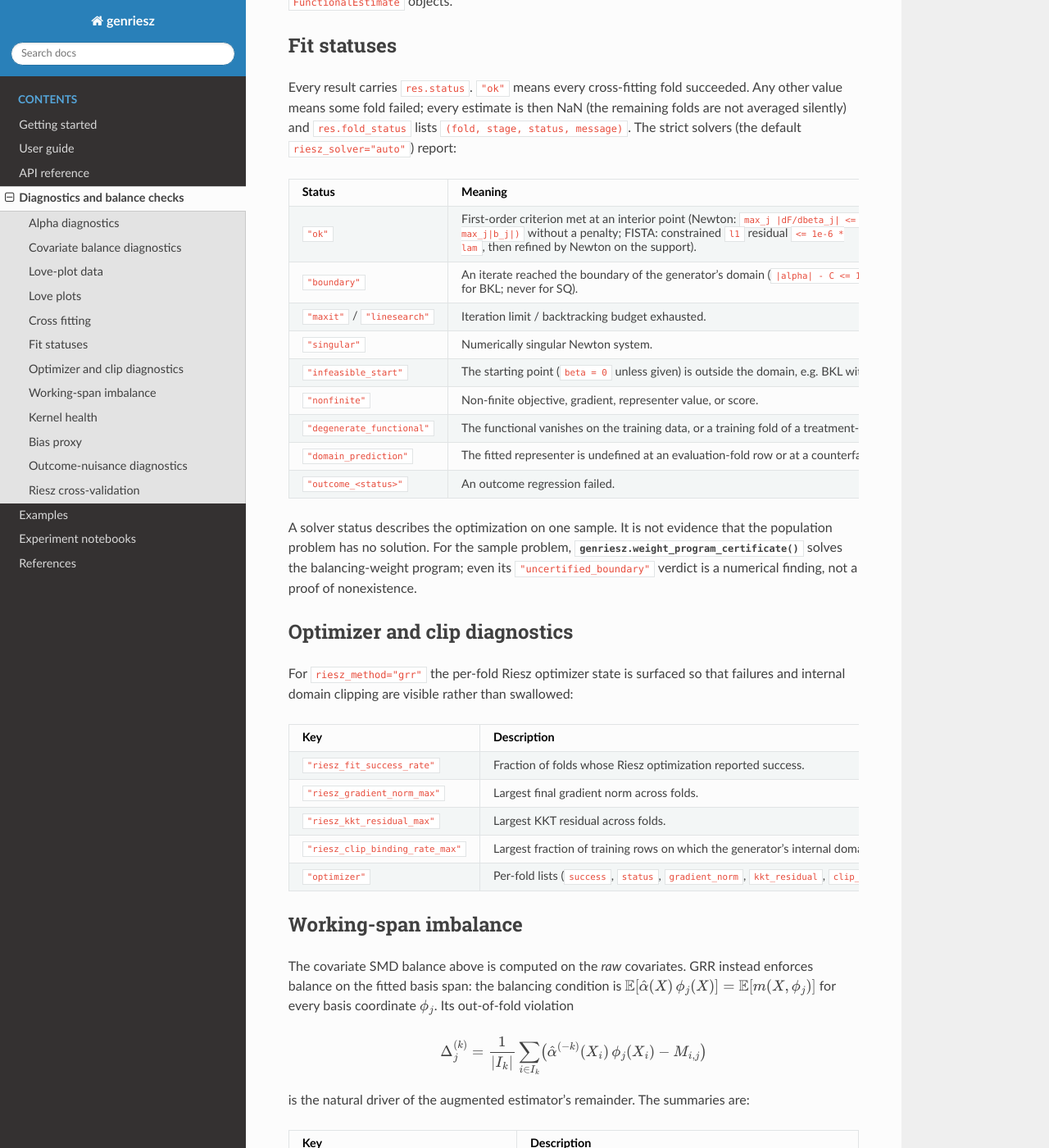
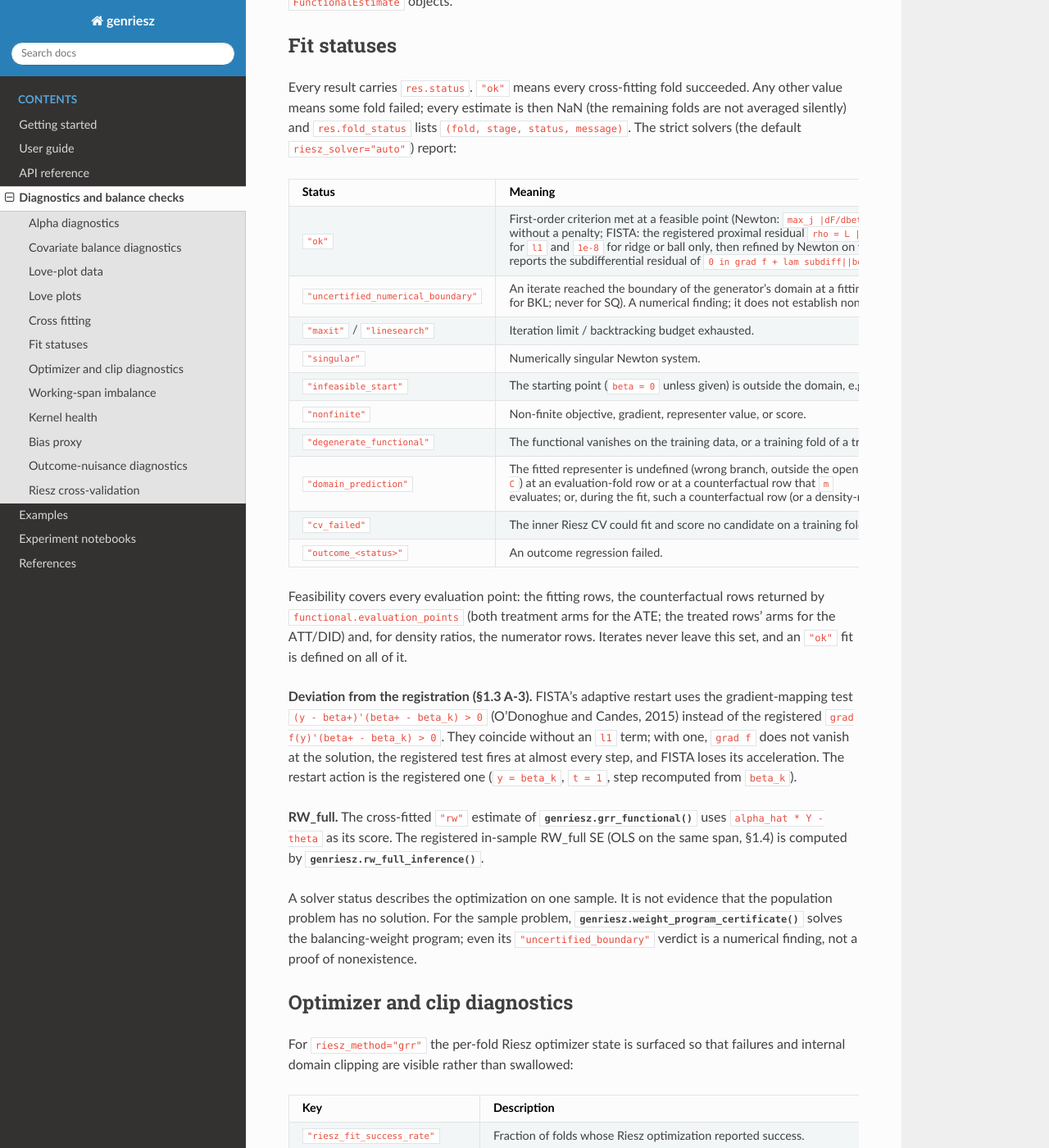
Before and after one commit to MasaKat0/genriesz, a Sphinx documentation site: the page built from docs/diagnostics.rst, in a window 1280 px wide and 1400 px high, scrolled down 2536 px. Shown: the whole window at 82% size. Built offline with Sphinx 7.4.7 and the Read the Docs theme 3.1.0, drawn with Linux system fonts in a browser that asks for light colours.

Commit message:
docs: レビュー対応（ステータス名、全評価点の実行可能性、近接勾配残差、restart の逸脱、RW_full、riesz_alpha_ref）
Co-Authored-By: Claude Opus 5.5 (1M context) <noreply@anthropic.com>

```diff
--- a/docs/api.rst
+++ b/docs/api.rst
@@ -9,6 +9,7 @@ Core estimation
 .. autofunction:: genriesz.grr_att
 .. autofunction:: genriesz.grr_did
 .. autofunction:: genriesz.grr_ame
+.. autofunction:: genriesz.rw_full_inference
 
 Functionals
 -----------
@@ -120,7 +121,7 @@ Arbitrary loss-link pairs
 
 .. autoclass:: genriesz.GRRGeneralLink
    :members: fit, objective, gradient, hessian, tangent_imbalance, regressor_imbalance,
-             predict_alpha
+             predict_alpha, classify, domain_mask
 .. autoclass:: genriesz.GeneralLinkFitResult
 
 Sample weight program
--- a/docs/diagnostics.rst
+++ b/docs/diagnostics.rst
@@ -148,13 +148,19 @@ succeeded. Any other value means some fold failed; every estimate is then NaN
    * - Status
      - Meaning
    * - ``"ok"``
-     - First-order criterion met at an interior point (Newton:
+     - First-order criterion met at a feasible point (Newton:
        ``max_j |dF/dbeta_j| <= 1e-10``, scaled by ``max(1, max_j|b_j|)`` without
-       a penalty; FISTA: constrained ``l1`` residual ``<= 1e-6 * lam``, then
-       refined by Newton on the support).
-   * - ``"boundary"``
-     - An iterate reached the boundary of the generator's domain
-       (``|alpha| - C <= 1e-8``; also ``s v >= -1e-12`` for BKL; never for SQ).
+       a penalty; FISTA: the registered proximal residual
+       ``rho = L ||beta - prox_{h/L}(beta - grad f(beta)/L)||_inf`` at most
+       ``1e-6 * lam`` for ``l1`` and ``1e-8`` for ridge or ball only, then
+       refined by Newton on the support). ``fit_result.kkt_residual`` reports
+       the subdifferential residual of
+       ``0 in grad f + lam subdiff||beta||_1 + N_B(beta)`` and
+       ``fit_result.prox_residual`` reports ``rho``.
+   * - ``"uncertified_numerical_boundary"``
+     - An iterate reached the boundary of the generator's domain at a fitting
+       row (``|alpha| - C <= 1e-8``; also ``s v >= -1e-12`` for BKL; never for
+       SQ). A numerical finding; it does not establish nonexistence.
    * - ``"maxit"`` / ``"linesearch"``
      - Iteration limit / backtracking budget exhausted.
    * - ``"singular"``
@@ -168,10 +174,33 @@ succeeded. Any other value means some fold failed; every estimate is then NaN
      - The functional vanishes on the training data, or a training fold of a
        treatment-type functional lacks one group.
    * - ``"domain_prediction"``
-     - The fitted representer is undefined at an evaluation-fold row or at a
-       counterfactual row that ``m`` evaluates.
+     - The fitted representer is undefined (wrong branch, outside the open
+       domain, e.g. an exp underflow to ``|alpha| = C``) at an evaluation-fold
+       row or at a counterfactual row that ``m`` evaluates; or, during the
+       fit, such a counterfactual row (or a density-ratio numerator row)
+       reached the domain boundary, which blocks the iterates.
+   * - ``"cv_failed"``
+     - The inner Riesz CV could fit and score no candidate on a training fold.
    * - ``"outcome_<status>"``
      - An outcome regression failed.
+
+Feasibility covers every evaluation point: the fitting rows, the counterfactual
+rows returned by ``functional.evaluation_points`` (both treatment arms for the
+ATE; the treated rows' arms for the ATT/DID) and, for density ratios, the
+numerator rows. Iterates never leave this set, and an ``"ok"`` fit is defined
+on all of it.
+
+**Deviation from the registration (§1.3 A-3).** FISTA's adaptive restart uses
+the gradient-mapping test ``(y - beta+)'(beta+ - beta_k) > 0`` (O'Donoghue and
+Candes, 2015) instead of the registered ``grad f(y)'(beta+ - beta_k) > 0``. They
+coincide without an ``l1`` term; with one, ``grad f`` does not vanish at the
+solution, the registered test fires at almost every step, and FISTA loses its
+acceleration. The restart action is the registered one (``y = beta_k``,
+``t = 1``, step recomputed from ``beta_k``).
+
+**RW_full.** The cross-fitted ``"rw"`` estimate of :func:`genriesz.grr_functional`
+uses ``alpha_hat * Y - theta`` as its score. The registered in-sample RW_full SE
+(OLS on the same span, §1.4) is computed by :func:`genriesz.rw_full_inference`.
 
 A solver status describes the optimization on one sample. It is not evidence
 that the population problem has no solution. For the sample problem,
```
Also changed, not shown: other parts of docs/api.rst (+1 -1 lines), README.md (+19 -9 lines).
